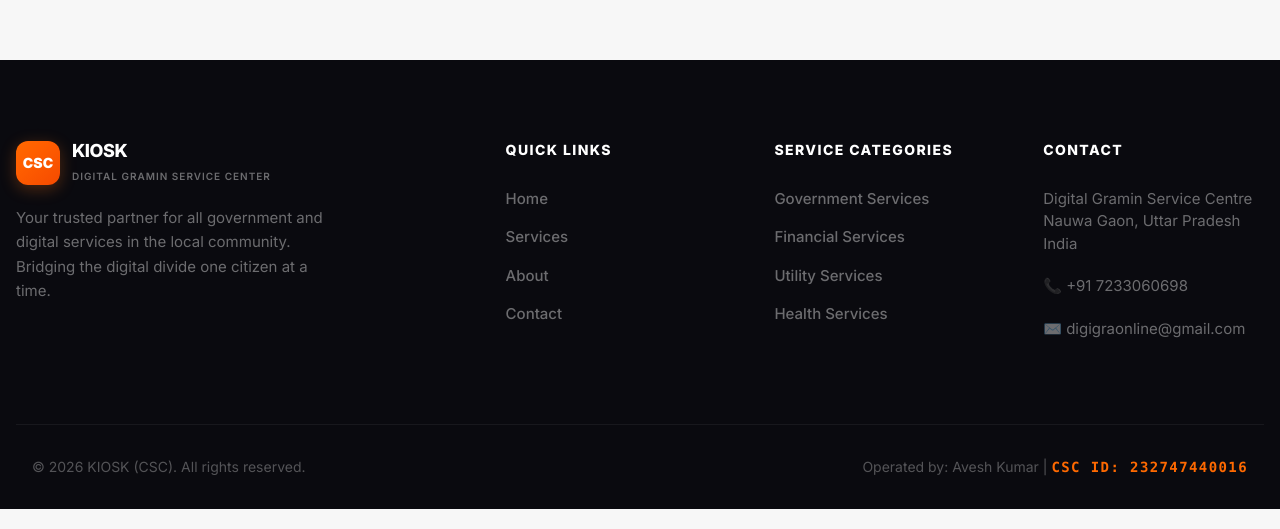
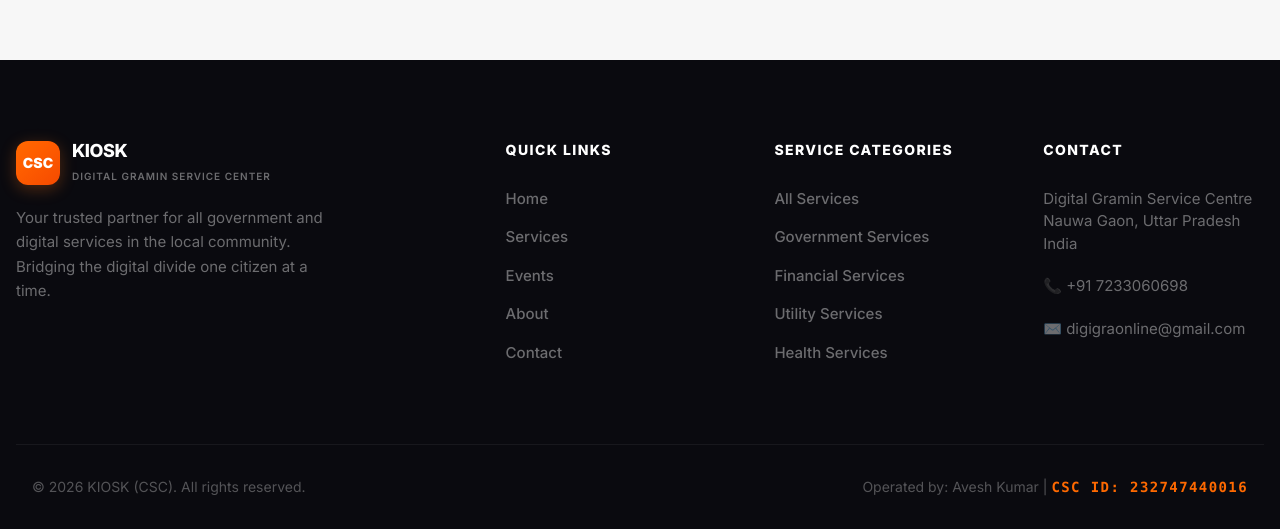
Before and after one commit to alok-hub123/csc, a React (Vite) app: page /contact in a window 1280 px wide. Shown: the part 1953-2482 px from the top of the page. Built offline with nearby package versions, Linux system fonts and the light colour scheme.

Commit message:
feat: add Events page and update navigation and footer links

```diff
--- a/src/App.tsx
+++ b/src/App.tsx
@@ -18,6 +18,7 @@
 
 import { AnimatePresence } from 'framer-motion';
 import ServiceDetailPage from './components/ServiceDetailPage';
+import EventsPage from './components/EventsPage';
 
 function AppContent() {
   const location = useLocation();
@@ -32,6 +33,7 @@
             <Route path="/" element={<HomePage />} />
             <Route path="/services" element={<ServicesPage />} />
             <Route path="/service/:id" element={<ServiceDetailPage />} />
+            <Route path="/events" element={<EventsPage />} />
             <Route path="/about" element={<AboutPage />} />
             <Route path="/contact" element={<ContactPage />} />
             <Route path="*" element={<HomePage />} />
--- /dev/null
+++ b/src/components/EventsPage.tsx
@@ -0,0 +1,18 @@
+import { useLang } from "../context/LanguageContext";
+import PageTransition from "./PageTransition";
+import SEO from "./SEO";
+
+export default function EventsPage() {
+
+  const { t, lang } = useLang();
+
+  return (
+    <PageTransition className="mt-[116px]">
+      <SEO title={t("nav.events")} description={t("events.subtitle")} />
+
+      <section className="h-[90vh] w-full flex items-center justify-center">
+        <span className="text-2xl">No events added yet</span>
+      </section>
+    </PageTransition>
+  );
+}
--- a/src/components/Footer.tsx
+++ b/src/components/Footer.tsx
@@ -29,6 +29,7 @@
           <ul className="list-none">
             <li className="mb-4"><Link to="/" className="cursor-pointer text-white/40 text-[15px] font-medium transition-all duration-200 hover:text-orange-500 hover:pl-1.5 block">{t('nav.home')}</Link></li>
             <li className="mb-4"><Link to="/services" className="cursor-pointer text-white/40 text-[15px] font-medium transition-all duration-200 hover:text-orange-500 hover:pl-1.5 block">{t('nav.services')}</Link></li>
+            <li className="mb-4"><Link to="/events" className="cursor-pointer text-white/40 text-[15px] font-medium transition-all duration-200 hover:text-orange-500 hover:pl-1.5 block">{t('nav.events')}</Link></li>
             <li className="mb-4"><Link to="/about" className="cursor-pointer text-white/40 text-[15px] font-medium transition-all duration-200 hover:text-orange-500 hover:pl-1.5 block">{t('nav.about')}</Link></li>
             <li className="mb-4"><Link to="/contact" className="cursor-pointer text-white/40 text-[15px] font-medium transition-all duration-200 hover:text-orange-500 hover:pl-1.5 block">{t('nav.contact')}</Link></li>
           </ul>
@@ -37,6 +38,7 @@
         <div>
           <h4 className="text-white text-sm font-extrabold mb-7 uppercase tracking-widest">{t('footer.categories')}</h4>
           <ul className="list-none">
+            <li className="mb-4"><Link to="/services" className="cursor-pointer text-white/40 text-[15px] font-medium transition-all duration-200 hover:text-orange-500 hover:pl-1.5 block">{t('services.all')}</Link></li>
             <li className="mb-4"><Link to="/services" className="cursor-pointer text-white/40 text-[15px] font-medium transition-all duration-200 hover:text-orange-500 hover:pl-1.5 block">{t('services.govt')}</Link></li>
             <li className="mb-4"><Link to="/services" className="cursor-pointer text-white/40 text-[15px] font-medium transition-all duration-200 hover:text-orange-500 hover:pl-1.5 block">{t('services.financial')}</Link></li>
             <li className="mb-4"><Link to="/services" className="cursor-pointer text-white/40 text-[15px] font-medium transition-all duration-200 hover:text-orange-500 hover:pl-1.5 block">{t('services.utility')}</Link></li>
--- a/src/components/Navbar.tsx
+++ b/src/components/Navbar.tsx
@@ -11,6 +11,7 @@
   const navLinks = [
     { id: 'home', label: t('nav.home') },
     { id: 'services', label: t('nav.services') },
+    { id: 'events', label: t('nav.events') },
     { id: 'about', label: t('nav.about') },
     { id: 'contact', label: t('nav.contact') },
   ];
--- a/src/context/LanguageContext.tsx
+++ b/src/context/LanguageContext.tsx
@@ -12,6 +12,7 @@
   // Navbar
   'nav.home': { en: 'Home', hi: 'होम' },
   'nav.services': { en: 'Services', hi: 'सेवाएं' },
+  'nav.events': { en: 'Events', hi: 'कार्यक्रम' },
   'nav.about': { en: 'About', hi: 'हमारे बारे में' },
   'nav.contact': { en: 'Contact', hi: 'संपर्क' },
 
@@ -109,12 +110,16 @@
   'services.digiHealth': { en: 'Digital Health ID', hi: 'डिजिटल हेल्थ आईडी' },
   'services.digiHealth.desc': { en: 'ABHA card creation & health records', hi: 'ABHA कार्ड निर्माण एवं स्वास्थ्य रिकॉर्ड' },
 
+  // Events page
+  'events.title': { en: 'Events', hi: 'कार्यक्रम' },
+  'events.subtitle': { en: 'Join us for our events and workshops', hi: 'हमारे कार्यक्रमों और कार्यशालाओं में शामिल हों' },
+
   // About page
   'about.title': { en: 'About Us', hi: 'हमारे बारे में' },
   'about.subtitle': { en: 'Serving our community with dedication', hi: 'समर्पण के साथ अपने समुदाय की सेवा' },
   'about.vle.title': { en: 'Village Level Entrepreneur (VLE)', hi: 'ग्राम स्तरीय उद्यमी (VLE)' },
-  'about.vle.name': { en: 'Avesh Kumar', hi: 'रमेश कुमार वर्मा' },
-  'about.vle.desc': { en: 'Dedicated VLE serving the community of Chandpur and nearby villages since 2017. Committed to bridging the digital divide and ensuring every citizen has access to government services.', hi: '2017 से चांदपुर और आस-पास के गांवों के समुदाय की सेवा करने वाले समर्पित VLE। डिजिटल विभाजन को पाटने और हर नागरिक को सरकारी सेवाओं तक पहुंच सुनिश्चित करने के लिए प्रतिबद्ध।' },
+  'about.vle.name': { en: 'Avesh Kumar', hi: 'अवेश कुमार' },
+  'about.vle.desc': { en: 'Dedicated VLE serving the community of Nauwadeeh || (Nauwa Gaon) and nearby villages since 2021. Committed to bridging the digital divide and ensuring every citizen has access to government services.', hi: '2021 से नौवदीह || (नौवा गांव) और आस-पास के गांवों के समुदाय की सेवा करने वाले समर्पित VLE। डिजिटल विभाजन को पाटने और हर नागरिक को सरकारी सेवाओं तक पहुंच सुनिश्चित करने के लिए प्रतिबद्ध।' },
   'about.mission.title': { en: 'Our Mission', hi: 'हमारा उद्देश्य' },
   'about.mission.desc': { en: 'CSC (Common Service Centre) is an initiative under the Digital India programme. It provides a single-window platform for delivering government, financial, and social sector services to citizens in rural and semi-urban areas.', hi: 'CSC (कॉमन सर्विस सेंटर) डिजिटल इंडिया कार्यक्रम के तहत एक पहल है। यह ग्रामीण और अर्ध-शहरी क्षेत्रों में नागरिकों को सरकारी, वित्तीय और सामाजिक क्षेत्र की सेवाएं प्रदान करने का एकल-खिड़की मंच है।' },
   'about.mission.point1': { en: 'Provide accessible digital services to rural citizens', hi: 'ग्रामीण नागरिकों को सुलभ डिजिटल सेवाएं प्रदान करना' },
```
